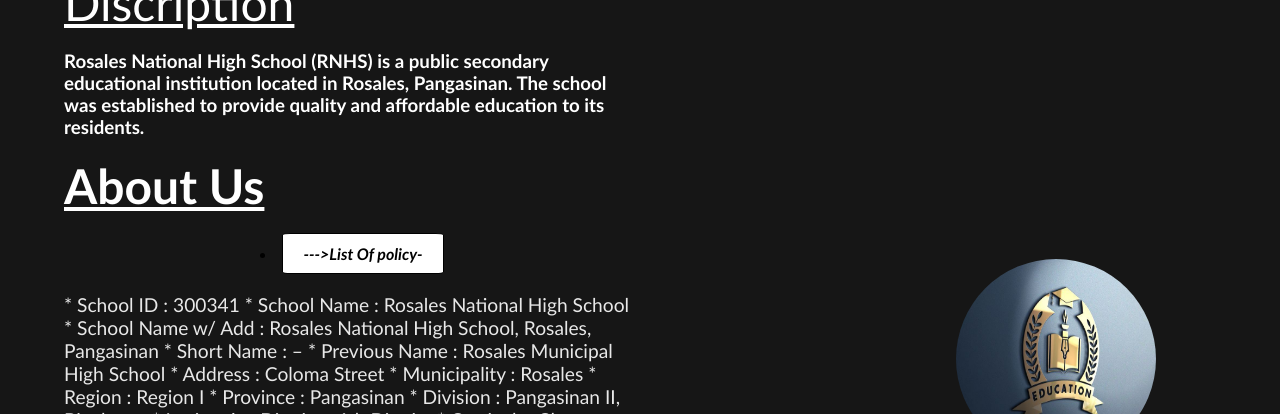
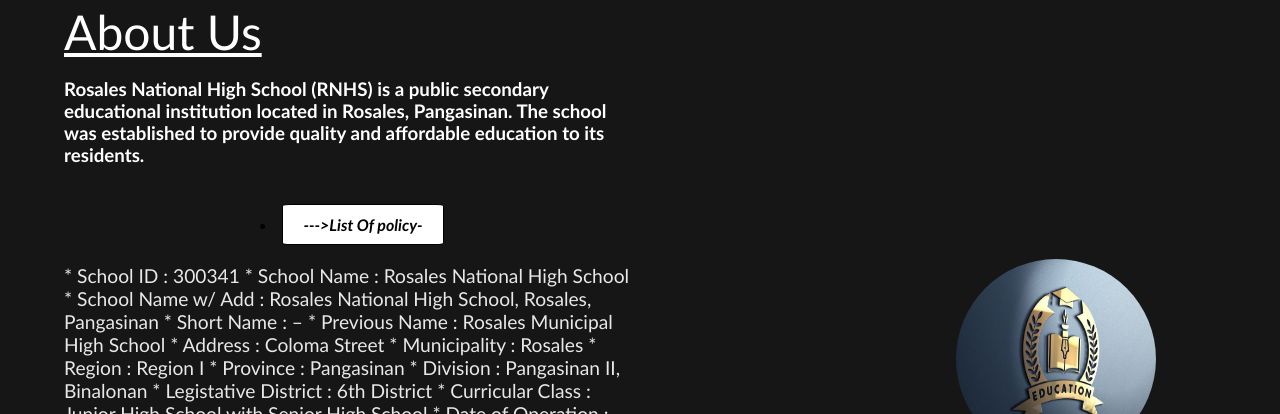
Before and after one commit to Arneljjj/my-website, a plain HTML site: page index.html in a window 1280 px wide. Shown: the part 864-1278 px from the top of the page. Drawn offline with Linux system fonts and the light colour scheme.

Commit message:
Update index.html

```diff
--- a/index.html
+++ b/index.html
@@ -465,9 +465,9 @@ a:hover, a:active {
 	<div class="about-text">
 	<h1 style="color: black;">Rosales National High school.</h1>
 	<br>
-	<h2><u>Discription</u></h2>
+	<h2><u>About Us</u></h2>
 	<h3 style="color: white;"><b>Rosales National High School (RNHS) is a public secondary educational institution located in Rosales, Pangasinan. The school was established to provide quality and affordable education to its residents.</b></h3>
-	<h2><b><u>About Us</u></b></h2>
+
 	<br>
 
 	<center><li><a href="index7.html"><i><b>--->List Of policy- </b>  </i></a></li></center>
```
